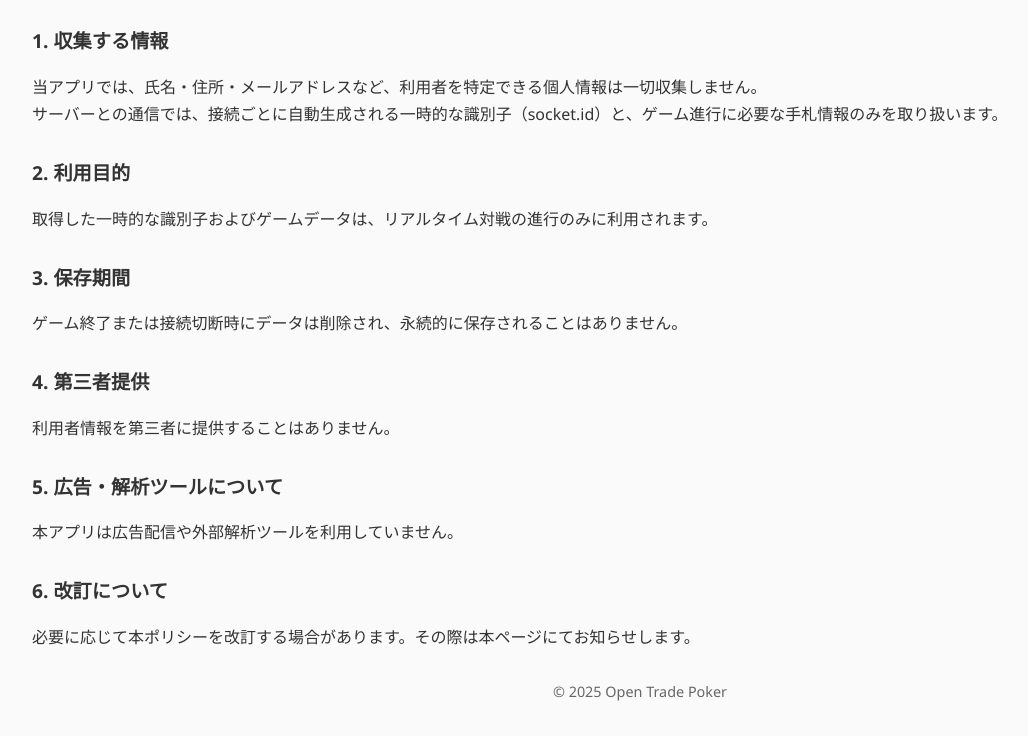
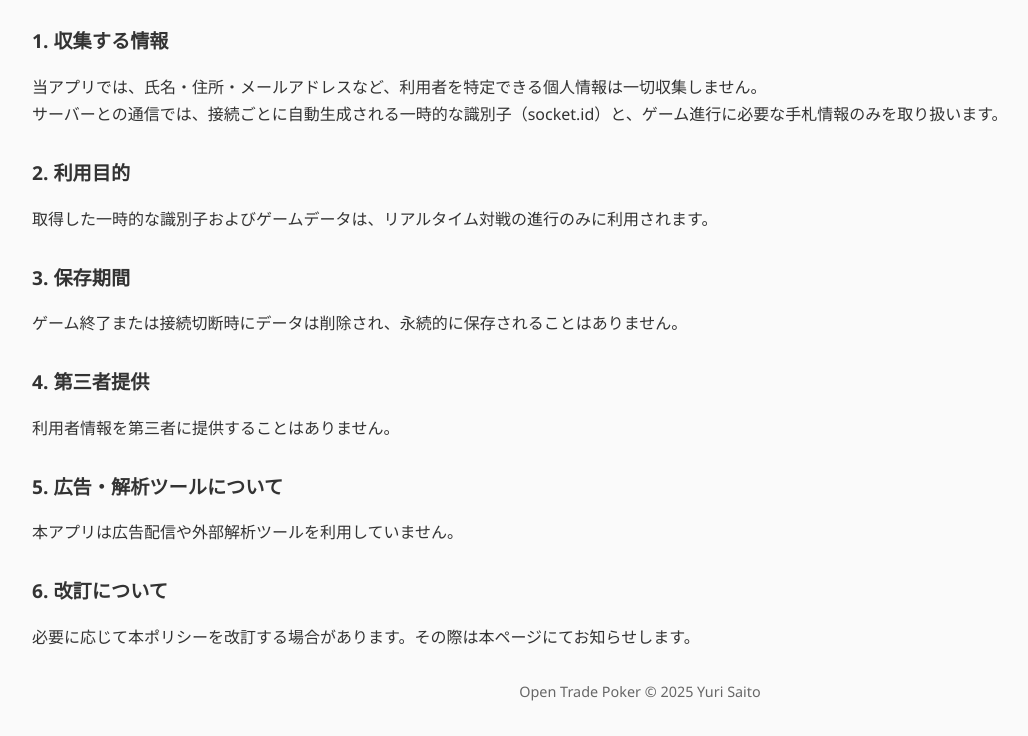
Before and after one commit to 437437/open-trade-poker-support, a plain HTML site: page index.html in a window 1280 px wide. Shown: the part 79-815 px from the top of the page, without its empty margins (0-1028 px from the left). Drawn offline with Linux system fonts and the light colour scheme.

Commit message:
Update index.html

```diff
--- a/index.html
+++ b/index.html
@@ -66,7 +66,8 @@
   </p>
 
   <footer>
-    © 2025 Open Trade Poker
+    Open Trade Poker
+    © 2025 Yuri Saito
   </footer>
 </body>
 </html>
```
